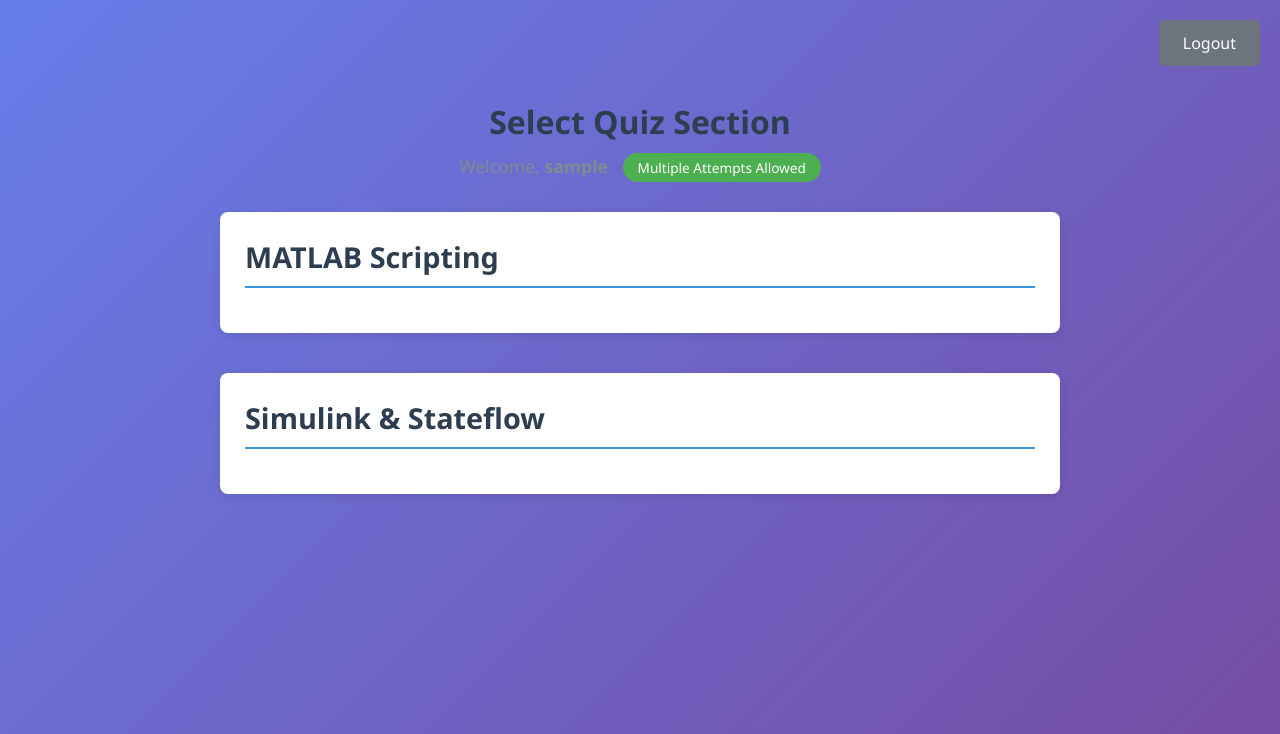
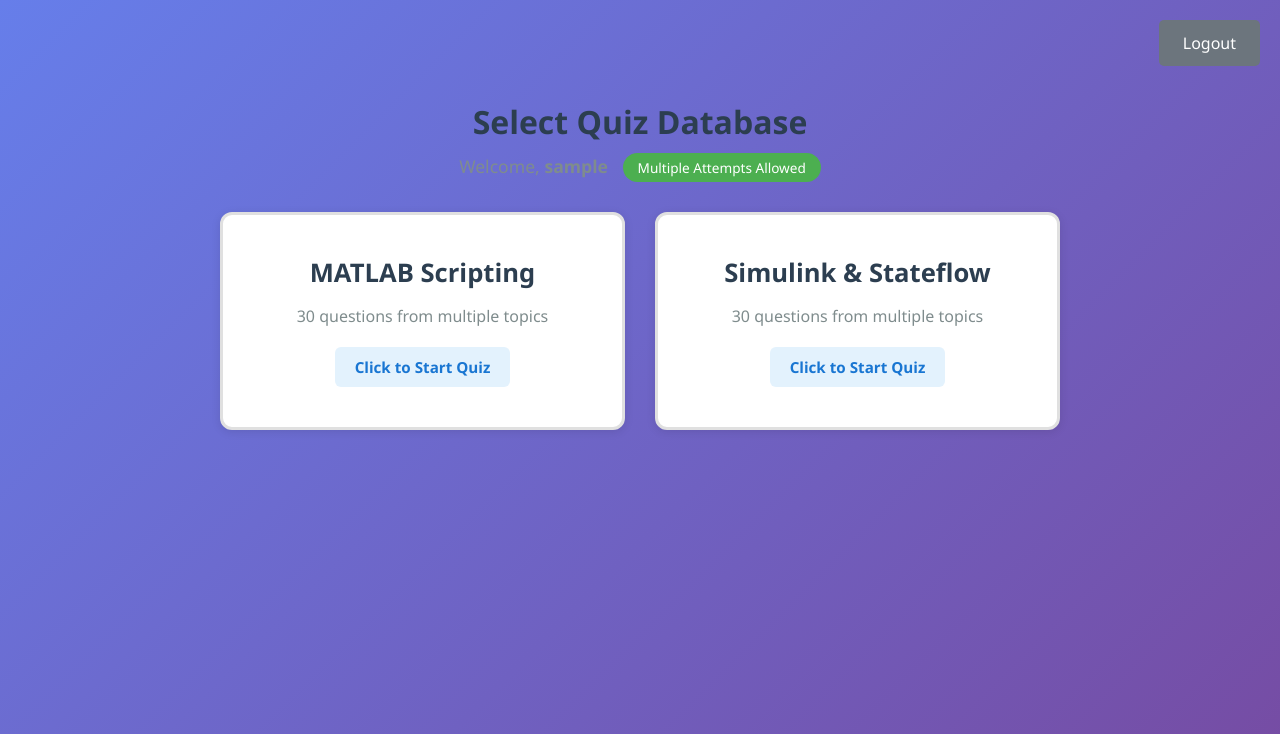
Before and after one commit to vishalvkulkarni-tech/m-scripting-public, a Flask app: page /select-section in a window 1280 px wide. Shown: the top 734 px of the page. Run offline with Flask 3, Linux system fonts and the light colour scheme; the visitor is signed in with stand-in values (Sample User, id 1).

Commit message:
Add files via upload

```diff
--- a/templates/select_section.html
+++ b/templates/select_section.html
@@ -15,71 +15,57 @@
             padding: 30px;
         }
 
-        .database-group {
-            margin-bottom: 40px;
+        .databases-grid {
+            display: grid;
+            grid-template-columns: repeat(auto-fit, minmax(350px, 1fr));
+            gap: 30px;
+            margin-top: 20px;
+        }
+
+        .database-card {
+            border: 3px solid #e0e0e0;
+            border-radius: 12px;
+            padding: 40px 30px;
+            cursor: pointer;
+            transition: all 0.3s ease;
             background: white;
-            border-radius: 8px;
-            padding: 25px;
+            text-align: center;
             box-shadow: 0 2px 10px rgba(0,0,0,0.1);
         }
 
-        .database-title {
-            font-size: 1.8rem;
-            color: #2c3e50;
-            margin-bottom: 20px;
-            padding-bottom: 10px;
-            border-bottom: 2px solid #3498db;
+        .database-card:hover:not(.completed) {
+            border-color: #3498db;
+            background: #e3f2fd;
+            transform: translateY(-4px);
+            box-shadow: 0 8px 20px rgba(52, 152, 219, 0.3);
         }
 
-        .sections-grid {
-            display: grid;
-            grid-template-columns: repeat(auto-fill, minmax(280px, 1fr));
-            gap: 15px;
-            margin-top: 20px;
-        }
-
-        .section-card {
-            border: 2px solid #e0e0e0;
-            border-radius: 8px;
-            padding: 20px;
-            cursor: pointer;
-            transition: all 0.3s ease;
-            background: #f9f9f9;
-        }
-
-        .section-card:hover:not(.completed) {
-            border-color: #3498db;
-            background: #e3f2fd;
-            transform: translateY(-2px);
-            box-shadow: 0 4px 8px rgba(52, 152, 219, 0.2);
-        }
-
-        .section-card.completed {
+        .database-card.completed {
             background: #e8f5e9;
             border-color: #4caf50;
             cursor: not-allowed;
             opacity: 0.7;
         }
 
-        .section-name {
-            font-size: 1.1rem;
-            font-weight: 600;
+        .database-name {
+            font-size: 1.6rem;
+            font-weight: 700;
             color: #2c3e50;
-            margin-bottom: 8px;
+            margin-bottom: 15px;
         }
 
-        .section-info {
-            font-size: 0.9rem;
+        .database-info {
+            font-size: 1rem;
             color: #7f8c8d;
+            margin-bottom: 20px;
         }
 
-        .section-status {
-            margin-top: 10px;
-            padding: 5px 10px;
-            border-radius: 4px;
-            font-size: 0.85rem;
+        .database-status {
+            padding: 10px 20px;
+            border-radius: 6px;
+            font-size: 0.95rem;
             font-weight: 600;
-            text-align: center;
+            display: inline-block;
         }
 
         .status-available {
@@ -129,7 +115,7 @@
 
     <div class="section-selection">
         <div class="header-section">
-            <h1>Select Quiz Section</h1>
+            <h1>Select Quiz Database</h1>
             <p class="user-info">
                 Welcome, <strong>{{ username }}</strong>
                 {% if multi_login %}
@@ -138,39 +124,33 @@
             </p>
             {% if not multi_login %}
             <p style="color: #e74c3c; font-size: 0.9rem; margin-top: 10px;">
-                ⚠️ You can take each section only once. Choose carefully!
+                ⚠️ You can take each quiz only once. Choose carefully!
             </p>
             {% endif %}
         </div>
 
+        <div class="databases-grid">
             {% for db_key, db_data in databases.items() %}
-        <div class="database-group">
-            <h2 class="database-title">{{ db_data.name }}</h2>
-
-            <div class="sections-grid">
-                {% for section in db_data.sections %}
-                {% set is_completed = section.name in completed.get(db_key, []) %}
-                <div class="section-card {% if is_completed %}completed{% endif %}"
-                     {% if not is_completed %}onclick="startQuiz('{{ db_key }}', '{{ section.name }}')"{% endif %}>
-                    <div class="section-name">{{ section.name }}</div>
-                    <div class="section-info">{{ section.count }} questions available</div>
-                    <div class="section-status {% if is_completed %}status-completed{% else %}status-available{% endif %}">
+            {% set is_completed = db_key in completed %}
+            <div class="database-card {% if is_completed %}completed{% endif %}"
+                 {% if not is_completed %}onclick="startQuiz('{{ db_key }}')"{% endif %}>
+                <div class="database-name">{{ db_data.name }}</div>
+                <div class="database-info">30 questions from multiple topics</div>
+                <div class="database-status {% if is_completed %}status-completed{% else %}status-available{% endif %}">
                     {% if is_completed %}
                     ✓ Completed
                     {% else %}
-                        Click to Start
+                    Click to Start Quiz
                     {% endif %}
                 </div>
             </div>
             {% endfor %}
         </div>
     </div>
-        {% endfor %}
-    </div>
 
     <script>
-        function startQuiz(database, section) {
-            window.location.href = `/quiz?database=${encodeURIComponent(database)}&section=${encodeURIComponent(section)}`;
+        function startQuiz(database) {
+            window.location.href = `/quiz?database=${encodeURIComponent(database)}`;
         }
     </script>
 </body>
```
Lines whose indentation alone changed are shown as unchanged.
